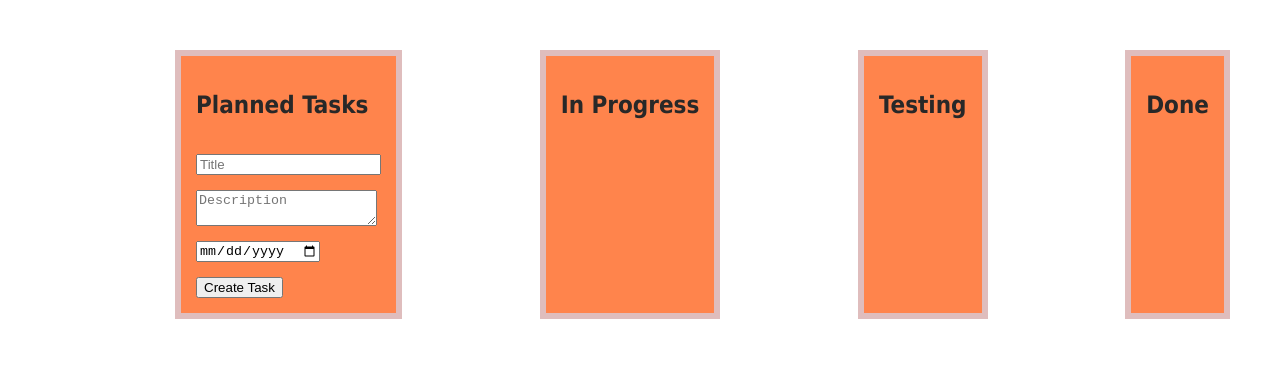
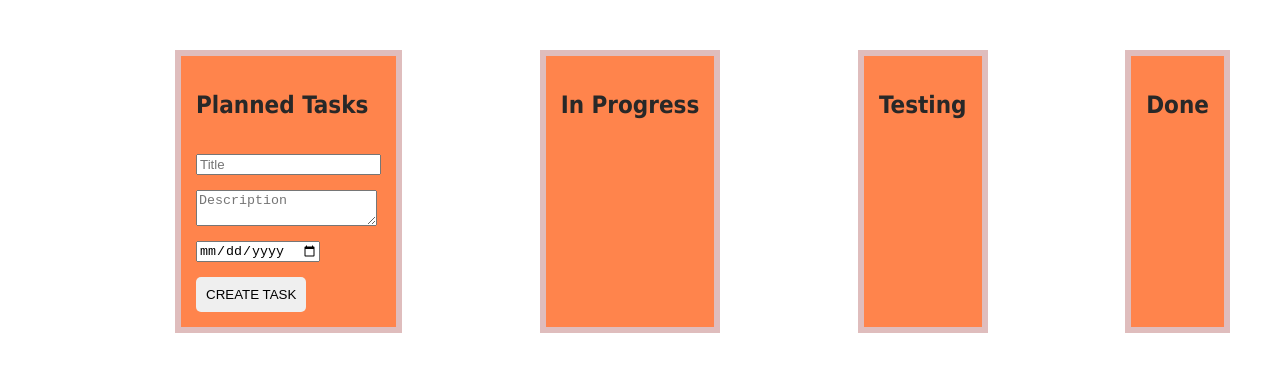
Before and after one commit to MaksimKrishtopa/vue_lab3, a plain HTML site: page index.html in a window 1280 px wide. Drawn offline with Linux system fonts and the light colour scheme.

Commit message:
Добавление общих стилей для кнопок

```diff
--- a/CSS/style.css
+++ b/CSS/style.css
@@ -30,3 +30,11 @@ body {
 .add-task-form input,button,textarea{
     margin-top: 15px;
 }
+
+button {
+    border-radius: 5px;
+    border: none;
+    padding: 10px;
+    text-transform: uppercase;
+    cursor: pointer;
+}
```
